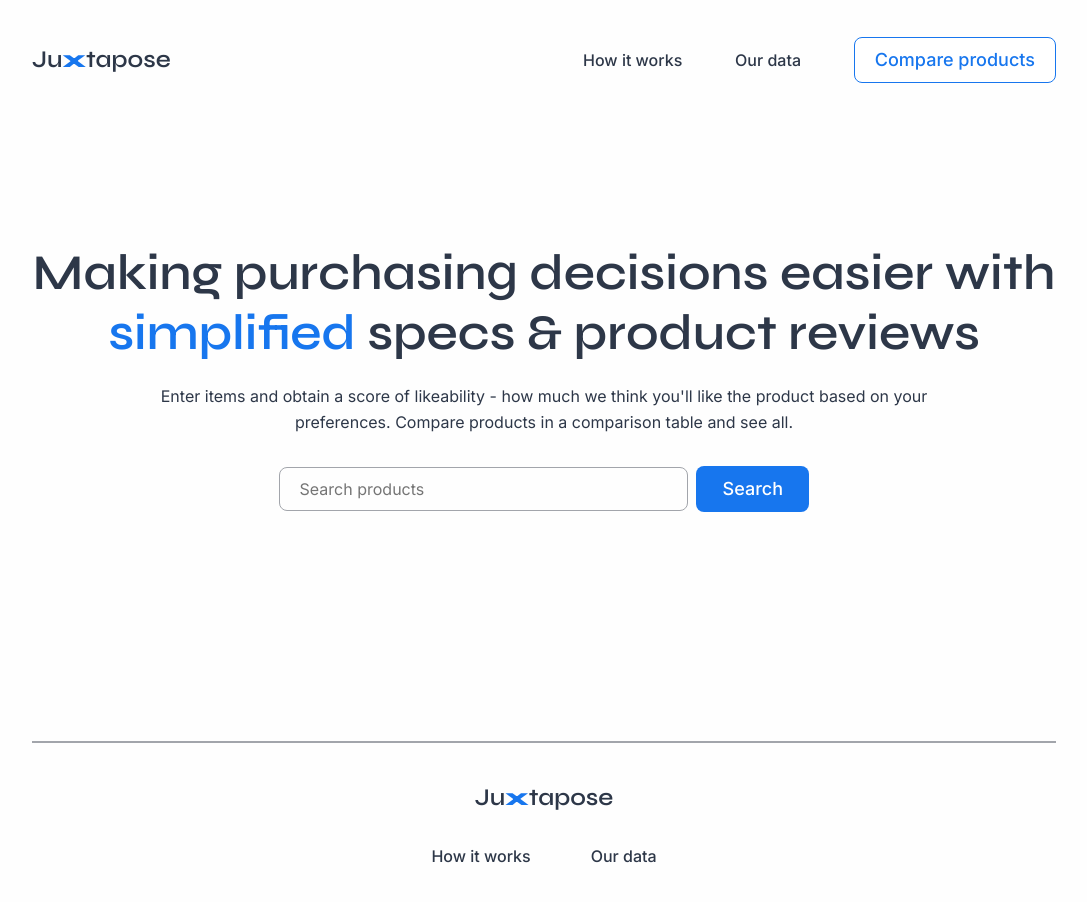
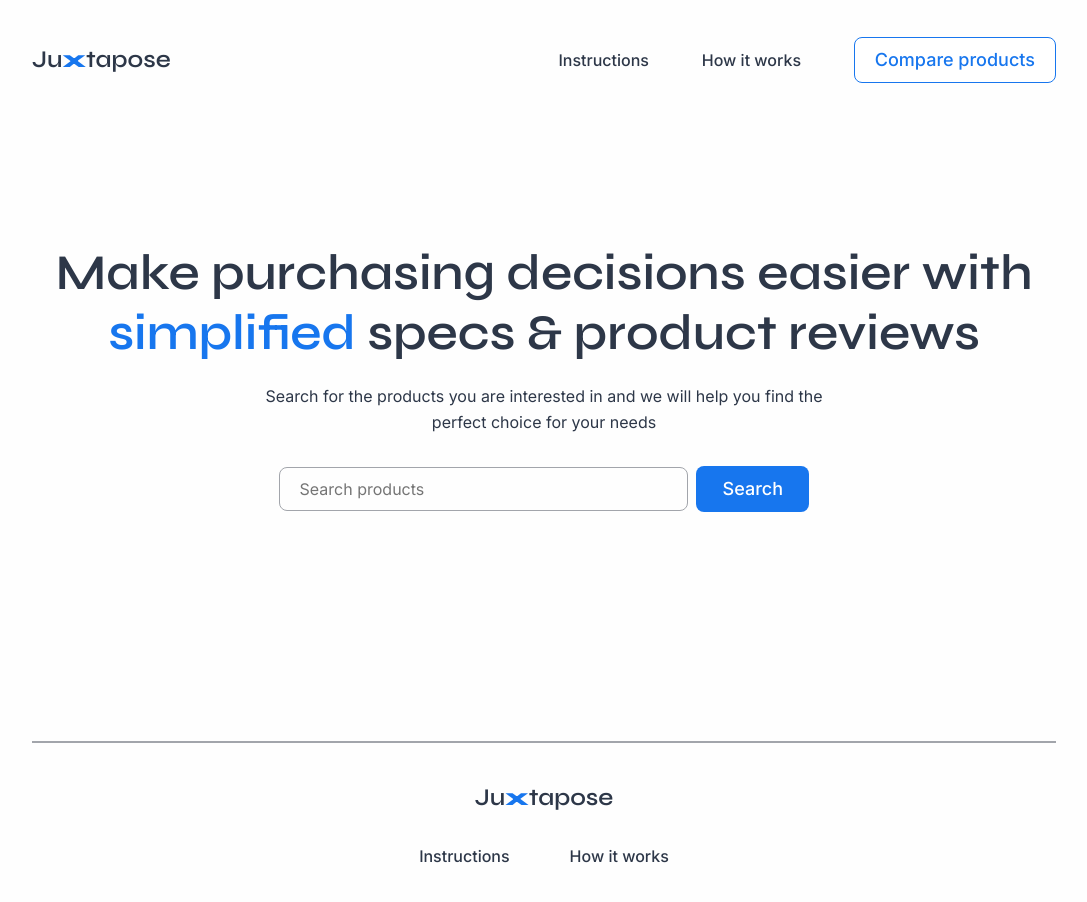
Before and after one commit to tzada8/capstone, a React (Create React App) app in the folder frontend/: page / in a window 1280 px wide. Shown: the top 902 px of the page, without its empty margins (96-1183 px from the left). Built offline with nearby package versions, Linux system fonts and the light colour scheme.

Commit message:
Updated app text throughout

```diff
--- a/frontend/src/components/comparison/comparison-data/MostReview.jsx
+++ b/frontend/src/components/comparison/comparison-data/MostReview.jsx
@@ -13,12 +13,12 @@ function MostReview(props) {
     const displayableText = numWords > wordLimit ? shortenedText + "..." : shortenedText;
     const buttonText = numWords > wordLimit ? (showMore ? "Less" : "More") : "";
 
-    const reviewType = props.isPositive ? "POSITIVE" : "NEGATIVE";
+    const reviewType = props.isPositive ? "POSITIVE" : "CRITICAL";
     const reviewClass = props.isPositive ? "positive-review-title" : "negative-review-title"
 
 	return (
 		<div className="most-review-container">
-            <p className={`body-3-bold ${reviewClass}`}>MOST {reviewType} REVIEW</p>
+            <p className={`body-3-bold ${reviewClass}`}>MOST HELPFUL {reviewType} REVIEW</p>
             <div className="ratings-container">
                 <Rating rating={props.rating} reviews={null} isCenter={false} />
             </div>
--- a/frontend/src/components/footer/Footer.jsx
+++ b/frontend/src/components/footer/Footer.jsx
@@ -13,8 +13,8 @@ function Footer() {
                 <Link className="center-logo" to={routes.home}><Logo /></Link>
             </div>
             <div className="footer-options-container">
+                <Link className="body-1-medium footer-option" to={routes.dataPipeline}>Instructions</Link>
                 <Link className="body-1-medium footer-option" to={routes.howItWorks}>How it works</Link>
-                <Link className="body-1-medium footer-option" to={routes.dataPipeline}>Our data</Link>
             </div>
         </footer>
     )
--- a/frontend/src/components/navbar/Navbar.jsx
+++ b/frontend/src/components/navbar/Navbar.jsx
@@ -13,8 +13,8 @@ function Navbar() {
             <Link to={routes.home}><Logo /></Link>
             <div className="navbar-middle"/>
             <div className="navbar-options-container">
+                <Link className="body-1-medium navbar-option" to={routes.dataPipeline}>Instructions</Link>
                 <Link className="body-1-medium navbar-option" to={routes.howItWorks}>How it works</Link>
-                <Link className="body-1-medium navbar-option" to={routes.dataPipeline}>Our data</Link>
                 <button
                     onClick={() => navigate(routes.productSearch, {state: {query: "", "showRecommendations": false}})}
                     className="primary-button-inverted primary-button-size primary-button-inverted-list"
--- a/frontend/src/pages/comparisons/Comparisons.jsx
+++ b/frontend/src/pages/comparisons/Comparisons.jsx
@@ -107,7 +107,7 @@ function Comparisons() {
 
             {showRecommendations && !isFirstSection && <div className="recommendation-section">
                 <br/>
-                <h2 className="center-text max-width-heading">All product scores</h2>
+                <h2 className="center-text max-width-heading">All product for you</h2>
                 <br/>
                 <RecommendationTable recommendations={recommendations} />
                 <br/>
@@ -119,13 +119,13 @@ function Comparisons() {
                     <br/>
                     <h2 className="center-text max-width-heading" id="compare">Compare products</h2>
                     <br/>
-                    <p className="body-1 center-text max-width-body">Get help choosing from analyzed insights, fast.</p>
+                    <p className="body-1 center-text max-width-body">Use dropdowns to compare any combination of products</p>
                     <br/>
                     <br/>
                 </div>}
 
                 {showRecommendations && isFirstSection && <div>
-                    <p className="body-1 center-text max-width-body">Based on your preferences and product reviews</p>
+                    <p className="body-1 center-text max-width-body">Based on your preferences and our scoring system</p>
                     <br/>
                     <h2 className="center-text max-width-heading" id="compare">We think you'll like...</h2>
                     <br/>
@@ -159,7 +159,7 @@ function Comparisons() {
                         products={products.slice(0, numDisplayed).map(p => <SummaryReviewsData summary={p.reviews.summary} />)}
                     />
                     <ComparisonSection
-                        sectionTitle="Picked reviews for you"
+                        sectionTitle="Curated reviews for you"
                         products={products.slice(0, numDisplayed).map(p => <ReviewsData reviews={p.reviews} />)}
                     />
                     <ComparisonSection
--- a/frontend/src/pages/home/Home.jsx
+++ b/frontend/src/pages/home/Home.jsx
@@ -39,10 +39,10 @@ function Home() {
             />
             <div className="hero">
                 <div className="hero-body">
-                    <h1 className="center-text max-width-heading">Making purchasin<span className="g-title-font">g</span> decisions easier with <span className="text-highlight">simplified</span> specs & product reviews</h1>
+                    <h1 className="center-text max-width-heading">Make purchasin<span className="g-title-font">g</span> decisions easier with <span className="text-highlight">simplified</span> specs & product reviews</h1>
                     <br/>
                     <p className="body-1 center-text max-width-body">
-                        Enter items and obtain a score of likeability - how much we think you'll like the product based on your preferences. Compare products in a comparison table and see all.
+                        Search for the products you are interested in and we will help you find the perfect choice for your needs
                     </p>
                     <SearchBar
                         isButtonInsideBar={false}
--- a/frontend/src/pages/home/data-pipeline/DataPipeline.jsx
+++ b/frontend/src/pages/home/data-pipeline/DataPipeline.jsx
@@ -12,10 +12,10 @@ function DataPipeline() {
             <Navbar/>
             <div className="content-data-pipeline">
                 <div className="content-data-pipeline-body">
-                    <h1 className="center-text max-width-heading">Our data <span className="text-highlight">pipeline</span></h1>
+                    <h1 className="center-text max-width-heading">How we make <span className="text-highlight">recommendations</span></h1>
                     <br/>
-                    <p className="body-1 center-text max-width-body">
-                        Products are sourced from major retailers, filtered through your set preferences and scored based on machine learning algorithms to make the final selection as easy as possible.
+                    <p className="body-1 center-text" style={{maxWidth: "80%"}}>
+                    We aggregate products from major retailers and score them based on your preferences, popularity and consumer reports to recommend the products we think you'll like best
                     </p>
                     <br/>
                     <img className="data-pipeline-diagram" src={dataPipelineDiagram} alt=""/>
--- a/frontend/src/pages/home/how-it-works/HowItWorks.jsx
+++ b/frontend/src/pages/home/how-it-works/HowItWorks.jsx
@@ -12,7 +12,7 @@ function HowItWorks() {
             <Navbar/>
             <div className="how-it-works">
                 <div className="how-it-works-text-container">
-                    <h1 className="how-it-works-title max-width-heading"><span className="text-highlight">How</span> it works</h1>
+                    <h1 className="how-it-works-title max-width-heading"><span className="text-highlight">How</span> to use Juxtapose</h1>
                     <ul className="steps-container">
                         <li><h4 className="how-it-works-h4">1. Search</h4></li>
                         <li className="body-1 steps-indent">Search for product category (ex. DSLR cameras)</li>
@@ -21,7 +21,7 @@ function HowItWorks() {
                         <li><h4 className="how-it-works-h4">3. View recommendations</h4></li>
                         <li className="body-1 steps-indent">See the products we think you’ll like</li>
                         <li><h4 className="how-it-works-h4">4. Compare</h4></li>
-                        <li className="body-1 steps-indent">Compare products with the help of the Rich Comparison View</li>
+                        <li className="body-1 steps-indent">Compare products and pick your favourite one!</li>
                     </ul>
                 </div>
                 <div className="diagram-container">
--- a/frontend/src/pages/product-search/ProductSearch.jsx
+++ b/frontend/src/pages/product-search/ProductSearch.jsx
@@ -244,11 +244,11 @@ function ProductSearch() {
                 <Link className="body-1-medium back" to={routes.home}>← Back</Link>
 
                 <div className="content-product-search">
-                    <h2 className="center-text max-width-heading">Compare products</h2>
+                    <h2 className="center-text max-width-heading">Select multiple products to compare</h2>
                     <br/>
                     <div className="search-and-selected">
                         <p className="body-1">
-                            <span className="body-1-bold">Select 3 or more</span> products to compare predicted likability and details
+                            <span className="body-1-bold">Select 3 or more</span> products that you are interested in
                         </p>
                         <p className="body-1-medium num-selected min-selection">
                             {numProductsSelected} Selected
--- a/frontend/src/styles/text.css
+++ b/frontend/src/styles/text.css
@@ -59,7 +59,7 @@ a:hover {
 }
 
 .max-width-body {
-    max-width: 75%;
+    max-width: 55%;
 }
 
 .body-1, .body-1-medium, .body-1-bold {
@@ -130,7 +130,7 @@ a:hover {
     }
 
     .max-width-body {
-        max-width: 65%;
+        max-width: 45%;
     }
 }
 
```
